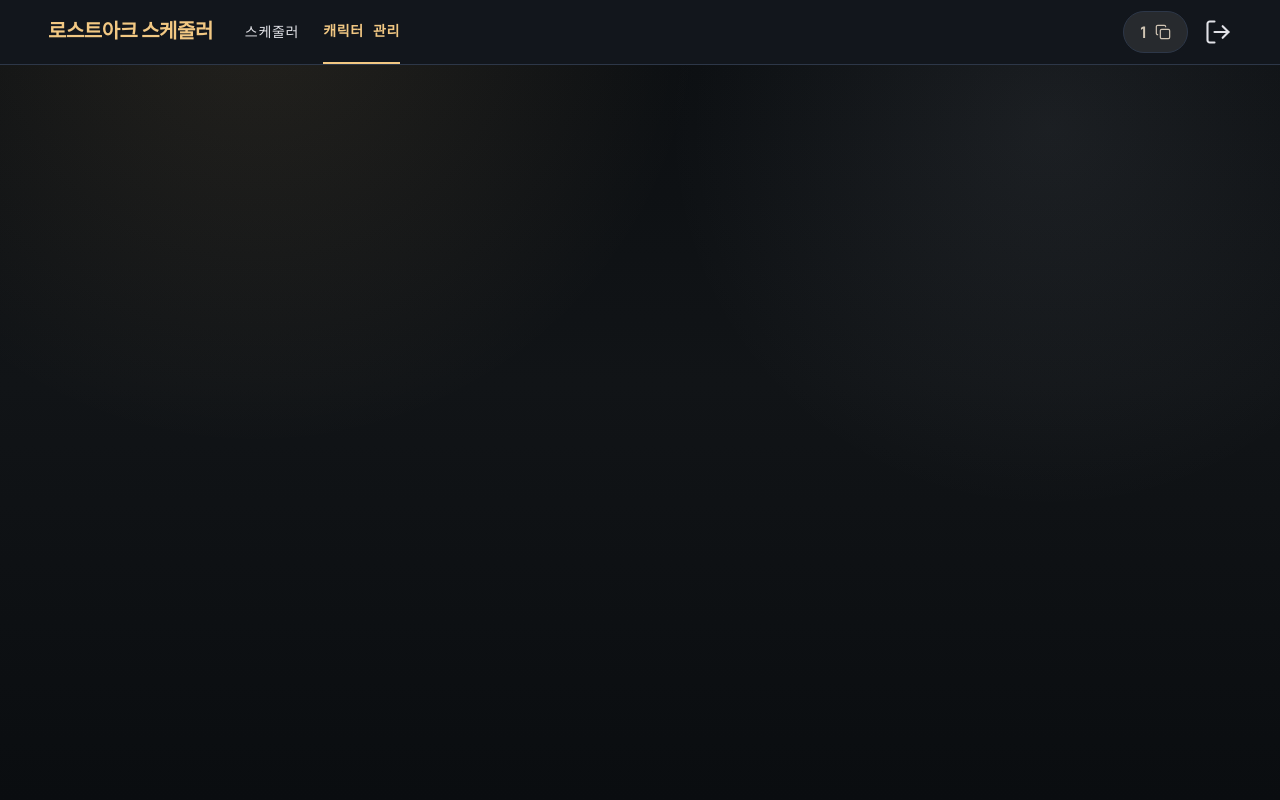
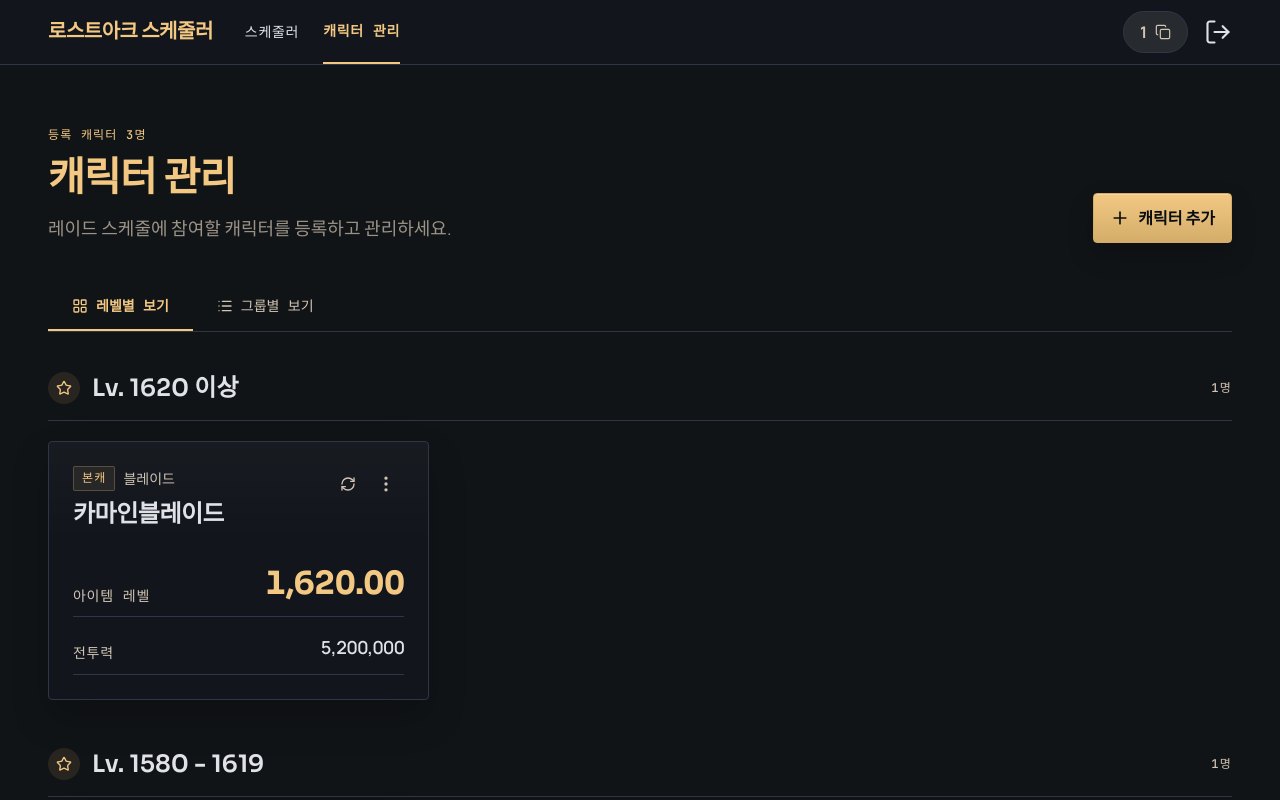
Before and after one commit to asdfqaz74/loa-schedule, a Next.js app: page /1/characters in a window 1280 px wide. Shown: the top 800 px of the page. Built offline with nearby package versions, Linux system fonts and the light colour scheme.

Commit message:
[Feat] 캐릭터 관리 UI 작업

```diff
--- a/src/app/[id]/characters/page.tsx
+++ b/src/app/[id]/characters/page.tsx
@@ -1,3 +1,138 @@
+import CharacterCard, {
+  CharacterItem,
+} from "@/components/character/CharacterCard";
+import { LayoutGrid, List, Plus, Star } from "lucide-react";
+
+type CharacterTier = {
+  id: string;
+  label: string;
+  characters: CharacterItem[];
+};
+
+const CHARACTER_TIERS: CharacterTier[] = [
+  {
+    id: "tier-1620",
+    label: "Lv. 1620 이상",
+    characters: [
+      {
+        name: "카마인블레이드",
+        className: "블레이드",
+        itemLevel: "1,620.00",
+        combatPower: "5,200,000",
+        group: "본캐",
+      },
+    ],
+  },
+  {
+    id: "tier-1580",
+    label: "Lv. 1580 - 1619",
+    characters: [
+      {
+        name: "도화가보송",
+        className: "도화가",
+        itemLevel: "1,580.00",
+        combatPower: "4,100,000",
+        group: "부캐",
+      },
+    ],
+  },
+  {
+    id: "tier-1540",
+    label: "Lv. 1540 - 1579",
+    characters: [
+      {
+        name: "바드수딩",
+        className: "바드",
+        itemLevel: "1,540.00",
+        combatPower: "3,200,000",
+        group: "배럭",
+      },
+    ],
+  },
+];
+
 export default function CharactersPage() {
-  return <div>캐릭터 페이지 입니다.</div>;
+  const characterCount = CHARACTER_TIERS.reduce(
+    (count, tier) => count + tier.characters.length,
+    0,
+  );
+
+  return (
+    <main className="min-h-screen bg-background pt-20 pb-20">
+      <div className="mx-auto w-full max-w-container px-page-mobile py-8 md:px-page-desktop md:py-12">
+        <header className="flex flex-col items-start justify-between gap-6 md:flex-row md:items-end">
+          <div>
+            <p className="label-sm mb-3 text-primary">
+              등록 캐릭터 {characterCount}명
+            </p>
+            <h1 className="heading-xl text-primary">캐릭터 관리</h1>
+            <p className="body-lg mt-3 max-w-2xl">
+              레이드 스케줄에 참여할 캐릭터를 등록하고 관리하세요.
+            </p>
+          </div>
+
+          <button type="button" className="btn-primary w-full md:w-auto">
+            <Plus className="size-5" aria-hidden="true" />
+            캐릭터 추가
+          </button>
+        </header>
+
+        <div
+          className="mt-10 flex overflow-x-auto border-b border-deep-border"
+          role="tablist"
+          aria-label="캐릭터 정렬 방식"
+        >
+          <button
+            type="button"
+            role="tab"
+            aria-selected="true"
+            className="flex min-h-12 shrink-0 items-center gap-2 border-b-2 border-primary px-4 py-3 font-mono text-sm font-bold text-primary md:px-6"
+          >
+            <LayoutGrid className="size-4" aria-hidden="true" />
+            레벨별 보기
+          </button>
+          <button
+            type="button"
+            role="tab"
+            aria-selected="false"
+            className="flex min-h-12 shrink-0 items-center gap-2 border-b-2 border-transparent px-4 py-3 font-mono text-sm text-on-surface-variant transition-colors hover:text-primary md:px-6"
+          >
+            <List className="size-4" aria-hidden="true" />
+            그룹별 보기
+          </button>
+        </div>
+
+        <div className="mt-10 space-y-12">
+          {CHARACTER_TIERS.map((tier) => (
+            <section key={tier.id} aria-labelledby={tier.id}>
+              <div className="mb-5 flex items-center justify-between gap-4 border-b border-deep-border pb-4">
+                <h2
+                  id={tier.id}
+                  className="flex items-center gap-3 font-display text-xl font-semibold text-on-surface md:text-2xl"
+                >
+                  <span className="grid size-8 place-items-center rounded-full bg-primary/10 text-primary">
+                    <Star
+                      className="size-4"
+                      strokeWidth={2}
+                      aria-hidden="true"
+                    />
+                  </span>
+                  {tier.label}
+                </h2>
+                <span className="label-sm shrink-0 text-on-surface-variant">
+                  {tier.characters.length}명
+                </span>
+              </div>
+
+              <div className="grid grid-cols-1 gap-5 md:grid-cols-2 xl:grid-cols-3">
+                {tier.characters.map((character) => (
+                  <CharacterCard key={character.name} character={character} />
+                ))}
+              </div>
+            </section>
+          ))}
+        </div>
+      </div>
+    </main>
+  );
 }
--- a/src/app/globals.css
+++ b/src/app/globals.css
@@ -528,3 +528,68 @@ body {
     opacity: 0.56;
   }
 }
+
+@layer components {
+  .character-card {
+    min-height: 15rem;
+    isolation: isolate;
+  }
+
+  .character-card__metric {
+    display: flex;
+    align-items: flex-end;
+    justify-content: space-between;
+    gap: 1rem;
+    border-bottom: 1px solid var(--deep-border);
+    padding-bottom: 0.75rem;
+  }
+
+  .character-level-value {
+    font-variant-numeric: tabular-nums;
+    letter-spacing: -0.03em;
+  }
+
+  .character-card__menu > summary {
+    display: grid;
+    cursor: pointer;
+    list-style: none;
+    place-items: center;
+  }
+
+  .character-card__menu > summary::-webkit-details-marker {
+    display: none;
+  }
+
+  .character-card__menu[open] > summary {
+    background: var(--surface-container-high);
+    color: var(--primary);
+  }
+
+  .character-card__menu-panel {
+    position: absolute;
+    z-index: 20;
+    top: calc(100% + 0.35rem);
+    right: 0;
+    width: 7rem;
+    overflow: hidden;
+    border: 1px solid var(--deep-border);
+    border-radius: 0.25rem;
+    background: var(--surface-container-high);
+    box-shadow: 0 12px 28px rgb(0 0 0 / 0.32);
+  }
+
+  .character-card__menu-panel button {
+    display: block;
+    width: 100%;
+    padding: 0.65rem 0.8rem;
+    text-align: left;
+    transition:
+      background-color 160ms ease,
+      color 160ms ease;
+  }
+
+  .character-card__menu-panel button:hover {
+    background: var(--surface-container-highest);
+    color: var(--primary);
+  }
+}
--- a/src/components/Scheduler/Weekly/CardDay.tsx
+++ b/src/components/Scheduler/Weekly/CardDay.tsx
@@ -13,12 +13,20 @@ import { getImageUrl } from "@/utils/getImageUrl";
 import { useSetAtom } from "jotai";
 import { editModalAtom, selectedScheduleAtom } from "@/atom/atom";
 
+/* -------------------------------------------- */
+/*                 Type Setting                 */
+/* -------------------------------------------- */
+
 type CardDayProps = {
   day: string;
   dayOfWeek: ScheduleCalendarItem["dayOfWeek"];
   weekStartDate: string;
   raids: ScheduleCalendarRaidItem[];
 };
+
+/* -------------------------------------------- */
+/*                Helper Function               */
+/* -------------------------------------------- */
 
 function getClassIcon(className: string) {
   if (className in CLASS_ICONS) {
@@ -27,6 +35,10 @@ function getClassIcon(className: string) {
 
   return null;
 }
+
+/* -------------------------------------------- */
+/*                   Component                  */
+/* -------------------------------------------- */
 
 export default function CardDay({
   day,
@@ -67,6 +79,9 @@ export default function CardDay({
     setSelectedSchedule(editData);
     setOpenEditModal(true);
   };
+
+  // 캐릭터 추가 버튼
+  const handleCharacterClick = () => {};
 
   return (
     <div className="min-w-75 flex-1 flex flex-col gap-4 snap-start">
@@ -224,6 +239,13 @@ export default function CardDay({
                     <button
                       type="button"
                       className="label-sm text-on-surface-variant hover:text-primary transition-colors px-2 py-1"
+                      onClick={() => handleCharacterClick}
+                    >
+                      추가
+                    </button>
+                    <button
+                      type="button"
+                      className="label-sm text-on-surface-variant hover:text-primary transition-colors px-2 py-1"
                       onClick={() => handleEditClick(raid)}
                     >
                       수정
--- /dev/null
+++ b/src/components/character/CharacterCard.tsx
@@ -0,0 +1,75 @@
+import { MoreVertical, RefreshCw } from "lucide-react";
+
+export type CharacterItem = {
+  name: string;
+  className: string;
+  itemLevel: string;
+  combatPower: string;
+  group: string;
+};
+
+export default function CharacterCard({
+  character,
+}: {
+  character: CharacterItem;
+}) {
+  return (
+    <article className="surface-card character-card p-5 md:p-6">
+      <div className="flex items-start justify-between gap-4">
+        <div className="min-w-0">
+          <div className="mb-2 flex flex-wrap items-center gap-2">
+            <span className="label-sm rounded-sm border border-primary/25 bg-primary/8 px-2 py-1 text-primary">
+              {character.group}
+            </span>
+            <span className="body-sm text-on-surface-variant">
+              {character.className}
+            </span>
+          </div>
+          <h3 className="heading-md truncate text-on-surface">
+            {character.name}
+          </h3>
+        </div>
+
+        <div className="flex shrink-0 items-center gap-1">
+          <button
+            type="button"
+            className="rounded-sm p-2 text-on-surface-variant transition-colors hover:bg-surface-container-high hover:text-primary"
+            aria-label={`${character.name} 정보 동기화`}
+          >
+            <RefreshCw className="size-4" aria-hidden="true" />
+          </button>
+
+          <details className="character-card__menu relative">
+            <summary
+              className="rounded-sm p-2 text-on-surface-variant transition-colors hover:bg-surface-container-high hover:text-primary"
+              aria-label={`${character.name} 메뉴 열기`}
+            >
+              <MoreVertical className="size-5" aria-hidden="true" />
+            </summary>
+            <div className="character-card__menu-panel">
+              <button type="button">수정</button>
+              <button type="button" className="text-error">
+                삭제
+              </button>
+            </div>
+          </details>
+        </div>
+      </div>
+
+      <dl className="mt-8 space-y-4">
+        <div className="character-card__metric">
+          <dt className="label-md text-on-surface-variant">아이템 레벨</dt>
+          <dd className="character-level-value font-display text-2xl font-bold text-primary md:text-[2rem]">
+            {character.itemLevel}
+          </dd>
+        </div>
+        <div className="character-card__metric">
+          <dt className="label-md text-on-surface-variant">전투력</dt>
+          <dd className="character-level-value body-lg font-semibold text-on-surface">
+            {character.combatPower}
+          </dd>
+        </div>
+      </dl>
+    </article>
+  );
+}
```
Also changed, not shown: 1 other file (tests, documents, lock files or other folders).
